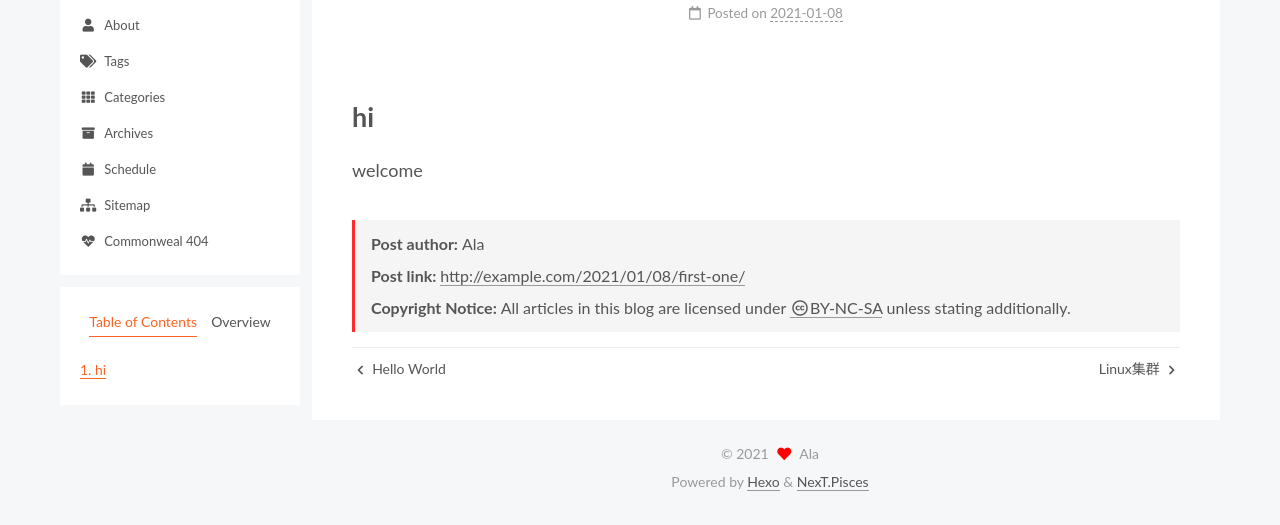
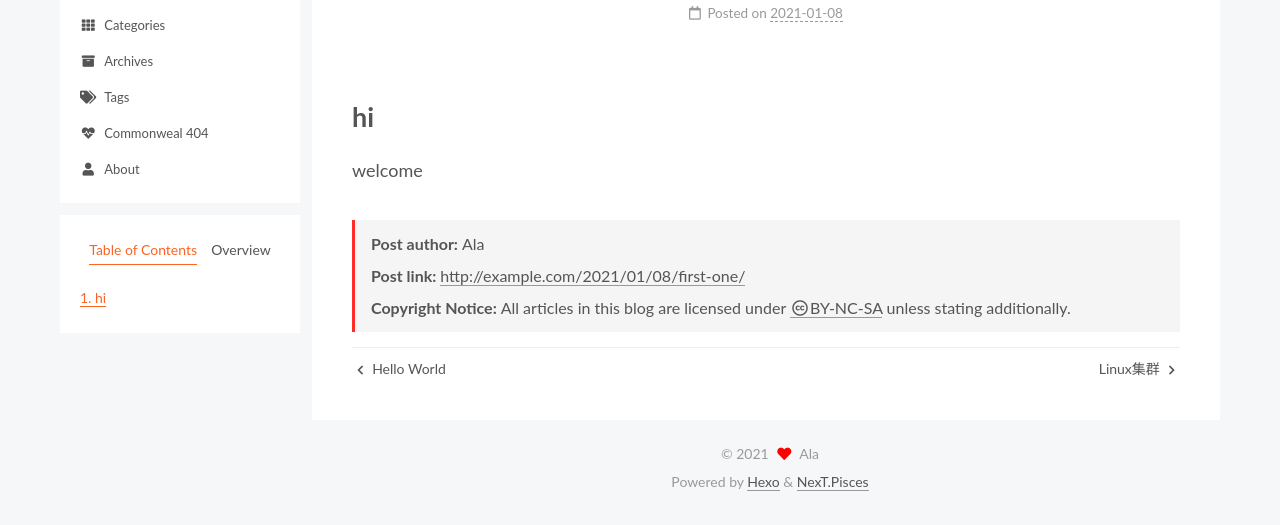
Before and after one commit to zsx2034/zsx2034.github.io, a plain HTML site: page 2021/01/08/first-one/index.html in a window 1280 px wide. Shown: the part 127-652 px from the top of the page. Drawn offline with Linux system fonts and the light colour scheme.

Commit message:
Site updated: 2021-01-24 21:01:45

```diff
--- a/2021/01/08/first-one/index.html
+++ b/2021/01/08/first-one/index.html
@@ -117,16 +117,6 @@
     <a href="/" rel="section"><i class="fa fa-home fa-fw"></i>Home</a>
 
   </li>
-        <li class="menu-item menu-item-about">
-
-    <a href="/about/" rel="section"><i class="fa fa-user fa-fw"></i>About</a>
-
-  </li>
-        <li class="menu-item menu-item-tags">
-
-    <a href="/tags/" rel="section"><i class="fa fa-tags fa-fw"></i>Tags</a>
-
-  </li>
         <li class="menu-item menu-item-categories">
 
     <a href="/categories/" rel="section"><i class="fa fa-th fa-fw"></i>Categories</a>
@@ -137,19 +127,19 @@
     <a href="/archives/" rel="section"><i class="fa fa-archive fa-fw"></i>Archives</a>
 
   </li>
-        <li class="menu-item menu-item-schedule">
+        <li class="menu-item menu-item-tags">
 
-    <a href="/schedule/" rel="section"><i class="fa fa-calendar fa-fw"></i>Schedule</a>
-
-  </li>
-        <li class="menu-item menu-item-sitemap">
-
-    <a href="/sitemap.xml" rel="section"><i class="fa fa-sitemap fa-fw"></i>Sitemap</a>
+    <a href="/tags/" rel="section"><i class="fa fa-tags fa-fw"></i>Tags</a>
 
   </li>
         <li class="menu-item menu-item-commonweal">
 
     <a href="/404/" rel="section"><i class="fa fa-heartbeat fa-fw"></i>Commonweal 404</a>
+
+  </li>
+        <li class="menu-item menu-item-about">
+
+    <a href="/about/" rel="section"><i class="fa fa-user fa-fw"></i>About</a>
 
   </li>
   </ul>
--- a/css/main.css
+++ b/css/main.css
@@ -1196,7 +1196,7 @@ pre .javascript .function {
 }
 .links-of-author a::before,
 .links-of-author span.exturl::before {
-  background: #0da4b4;
+  background: #7affc1;
   border-radius: 50%;
   content: ' ';
   display: inline-block;
```
Also changed, not shown: 2021/01/08/hello-world/index.html (+7 -17 lines), 2021/01/23/Linux集群/index.html (+7 -17 lines), archives/2021/01/index.html (+7 -17 lines), archives/2021/index.html (+7 -17 lines), archives/index.html (+7 -17 lines), index.html (+7 -17 lines), tags/cluster/index.html (+7 -17 lines), tags/linux/index.html (+7 -17 lines).
